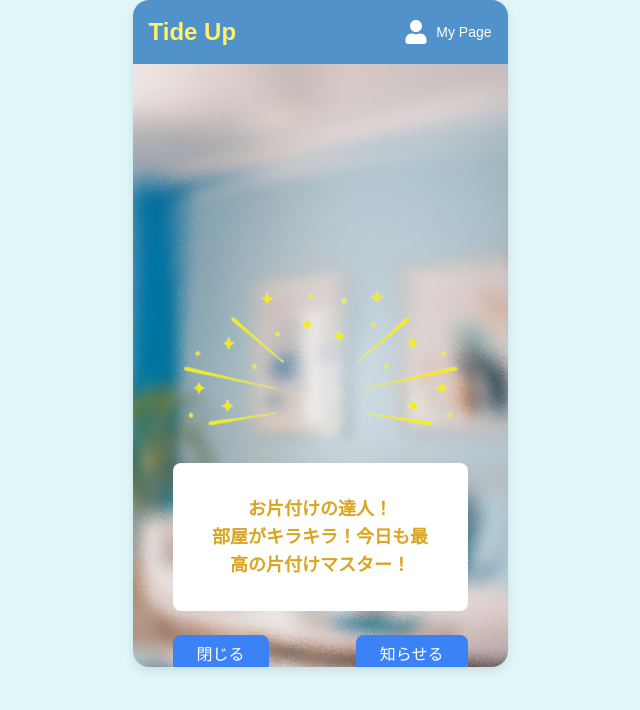
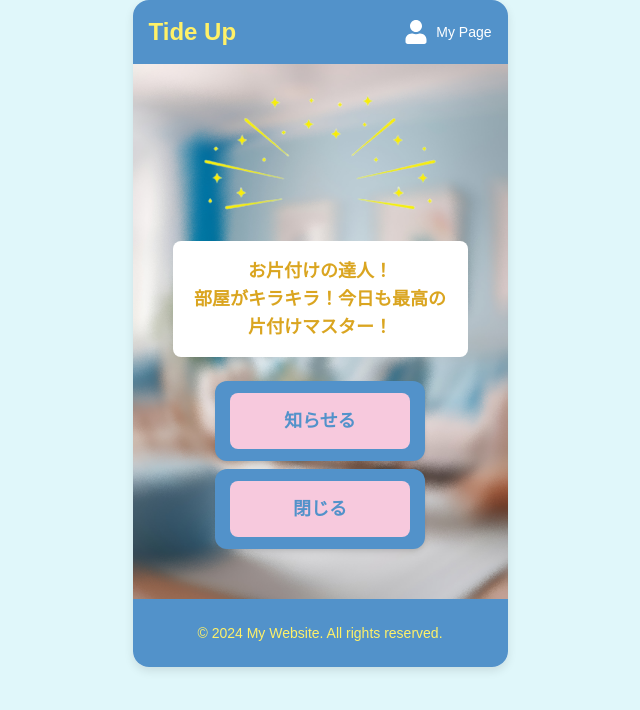
Before and after one commit to ms-engineer-bc24-07/FinalProject_teamD, a Next.js app in the folder frontend/: page /result in a window 1280 px wide. Shown: the top 710 px of the page, without its empty margins (320-960 px from the left). Built offline with nearby package versions, Linux system fonts and the light colour scheme.

Commit message:
update.片付け後の写真選択画面を追加

```diff
--- a/frontend/src/app/analysis/page.tsx
+++ /dev/null
@@ -1,48 +0,0 @@
-'use client'
-
-import { useEffect } from "react"
-import { ReactCompareSlider, ReactCompareSliderImage } from "react-compare-slider"
-import axios from 'axios'
-
-
-export default function Analysis() {
-  // const [score, setScore] = useState([])
-
-  useEffect(() => {
-    axios.post('http://localhost:8000/api/score/')
-      .then(response => {
-        console.log("OK", response.data);
-      })
-      .catch(error => {
-        console.error("エラー発生", error);
-      });
-  }, []);
-
-
-  return (
-    <div className="flex flex-col h-screen">
-      {/* 仮ヘッダー */}
-      {/* <header className="bg-blue-500 text-white py-4">
-        <div className="container mx-auto text-center">
-          <p>仮ヘッダー</p>
-        </div>
-      </header> */}
-
-      {/* メインコンテンツ */}
-      <div className="mx-auto px-4 py-8">
-        <p className="text-center">バックエンド処理中ここにインジケーター出したい</p>
-        <ReactCompareSlider
-          itemOne={<ReactCompareSliderImage src="/testimages/reference.jpg" srcSet="" alt="Image one" />}
-          itemTwo={<ReactCompareSliderImage src="/testimages/current.jpg" srcSet="" alt="Image two" />}
-        />
-      </div>
-
-      {/* 仮フッター */}
-      {/* <footer className="bg-blue-500 text-white py-4">
-        <div className="container mx-auto text-center">
-          <p>仮フッター</p>
-        </div>
-      </footer> */}
-    </div>
-  )
-}
--- /dev/null
+++ b/frontend/src/app/cleanup/[referenceId]/page.tsx
@@ -0,0 +1,80 @@
+'use client'
+
+import { useState } from 'react';
+import axios from 'axios';
+import PhotoSelector from '@/components/PhotoSelector';
+import { useParams, useRouter } from 'next/navigation';
+import { ReactCompareSlider, ReactCompareSliderImage } from 'react-compare-slider';
+
+interface FormError {
+  message:string;
+}
+
+export default function PhotoRegistration() {
+  const { referenceId } = useParams();  // useParamsでURLパラメータを取得
+  const [currentStep, setCurrentStep] = useState(1);
+  const [selectedImage, setSelectedImage] = useState<string | null>(null);
+  const [referenceImageURL, setReferenceImageURL] = useState<string | null>(null);
+  const [error, setError] = useState<FormError | null>(null);
+  const router = useRouter();
+
+  const handlePhotoSelect = async (imageData: string) => {
+    setSelectedImage(imageData);
+    setError(null);
+
+    // 見本画像を取得
+    const referenceModel = await axios.get(`http://localhost:8000/api/references/${referenceId}/`)
+    setReferenceImageURL(referenceModel.data.image_url);
+
+    setCurrentStep(3);
+
+    // スコアの計算
+    await axios.post('http://localhost:8000/api/scores/')
+      .then(response => {
+        console.log("OK", response.data);
+        router.push("/result");
+
+        // const urlObject = {
+        //   pathname: "/result",
+        //   query: { result: String(response.data.result) } // 数値を文字列に変換
+        // };
+        // router.push(urlObject as any);
+      })
+      .catch(error => {
+        console.error("エラー発生", error);
+      });
+  };
+
+  return (
+    <div className="flex-grow w-full">
+      {/* エラーメッセージ表示を追加 */}
+      {error && (
+        <div className="bg-red-100 border border-red-400 text-red-700 px-4 py-3 rounded relative mb-4">
+          <p>{error.message}</p>
+        </div>
+      )}
+
+      {/* Step 1.2: 写真選択画面 */}
+      {currentStep === 1 && (
+        <PhotoSelector
+          onPhotoSelect={handlePhotoSelect}
+          onCancel={() => {
+            setSelectedImage(null);
+            setCurrentStep(1);
+          }}
+        />
+      )}
+
+      {/* Step 3: 名前入力画面 */}
+      {currentStep === 3 && selectedImage && referenceImageURL &&(
+        <div className="flex-grow p-5">
+          <p className="text-center">バックエンド処理中ここにインジケーター出したい</p>
+          <ReactCompareSlider
+            itemOne={<ReactCompareSliderImage src={referenceImageURL} srcSet="" alt="Image one" />}
+            itemTwo={<ReactCompareSliderImage src={selectedImage} srcSet="" alt="Image two" />}
+          />
+        </div>
+      )}
+    </div>
+  );
+}
--- a/frontend/src/app/result/page.tsx
+++ b/frontend/src/app/result/page.tsx
@@ -1,42 +1,45 @@
 'use client'
 
+import CustomButton from "@/components/CustomButton";
+import { useRouter } from "next/navigation";
+import { useEffect, useState } from "react";
+
 export default function Analysis() {
+  const router = useRouter();
+  const state = useState<string | null>(null);
+  const message = useState<string | null>(null);
+
+  useEffect(() => {
+    // axios.post('http://localhost:8000/api/score/')
+    //   .then(response => {
+    //     console.log("OK", response.data);
+    //   })
+    //   .catch(error => {
+    //     console.error("エラー発生", error);
+    //   });
+  }, []);
+
   return (
-    <div className="bg-[url('/back-img/clean-room.jpg')] h-screen bg-cover bg-center flex flex-col">
-      {/* 仮ヘッダー */}
-      {/* <header className="bg-blue-500 text-white py-4">
-        <div className="container mx-auto text-center">
-          <p>仮ヘッダー</p>
-        </div>
-      </header> */}
-
-      {/* メインコンテンツ */}
-      <main className="flex-grow container mx-auto px-10 py-8 flex justify-center items-center">
-        <div className="flex flex-col">
-          <img src="/back-img/spankle.png" alt="aa" />
-          <div className="bg-white rounded-lg p-8 max-w-xl w-full">
+    <div className="bg-[url('/back-img/clean-room.jpg')] flex-grow bg-cover bg-center">
+      <img src="/back-img/spankle.png" alt="" className="w-[250px] mx-auto"/>
+      <div className="bg-white rounded-lg p-4 mx-10">
         <p className="text-center text-lg font-semibold text-[#DAA520]">お片付けの達人！</p>
         <p className="text-center text-lg font-semibold text-[#DAA520]">
           部屋がキラキラ！今日も最高の片付けマスター！
         </p>
       </div>
-          <div className="flex justify-between mt-6">
-            <button className="bg-blue-500 text-white px-6 py-2 rounded-lg">
-              閉じる
-            </button>
-            <button className="bg-blue-500 text-white px-6 py-2 rounded-lg">
-              知らせる
-            </button>
+      <div className="flex flex-col mt-6 items-center">
+        <CustomButton
+          text="知らせる"
+          onClick={() => {}}
+          className="mb-2"
+        />
+        <CustomButton
+          text="閉じる"
+          onClick={() => router.push(`/`)}
+          className="mb-2"
+        />
       </div>
-        </div>
-      </main>
-
-      {/* 仮フッター */}
-      {/* <footer className="bg-blue-500 text-white py-4">
-        <div className="container mx-auto text-center">
-          <p>仮フッター</p>
-        </div>
-      </footer> */}
     </div>
   )
 }
```
Also changed, not shown: 1 other file (tests, documents, lock files or other folders). Lines whose indentation alone changed are shown as unchanged.
